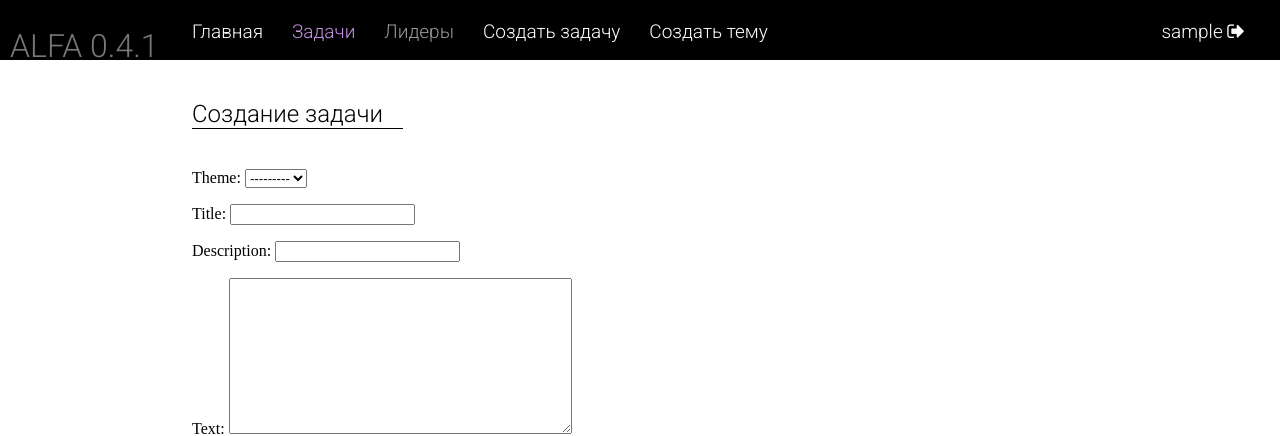
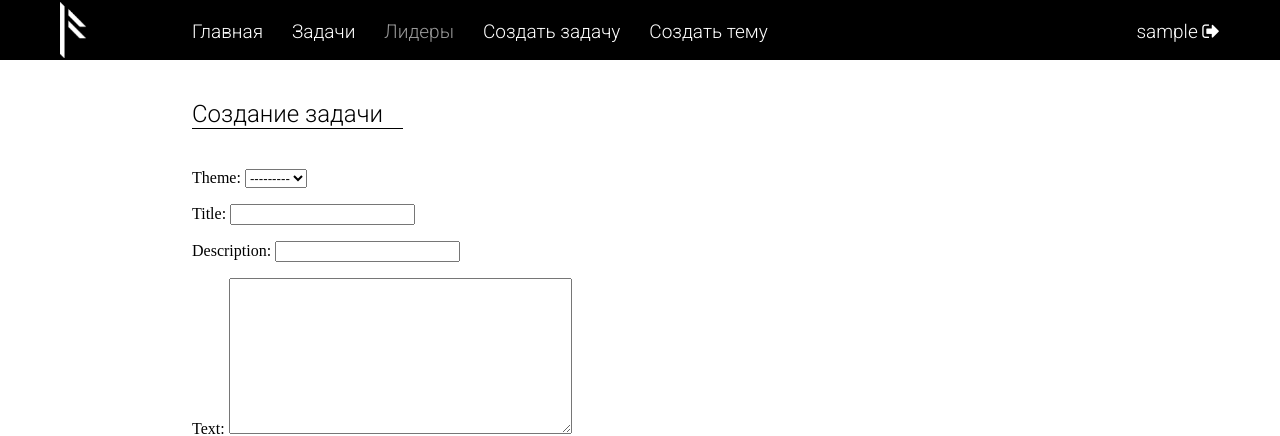
Before and after one commit to AlSerP/ansuz, a Django app: page /task/create/ in a window 1280 px wide. Shown: the top 436 px of the page. Run offline with Django 3.2, Linux system fonts and the light colour scheme; the visitor is signed in with stand-in values (Sample User, id 1); data that the repository does not hold is empty.

Commit message:
Add logo

```diff
--- a/static/styles/style.css
+++ b/static/styles/style.css
@@ -59,7 +59,7 @@ h2, h3 {
 .user {
     position: fixed;
     top: 20px;
-    right: 35px;
+    right: 60px;
 
     font-family: 'Roboto', sans-serif;
     font-weight: 300;
@@ -123,5 +123,12 @@ main {
     left: 10px;
 }
 
+.header-logo {
+    position: fixed;
+    height: 56px;
+    margin-left: 60px;
+    margin-top: 2px;
+}
+
 /* (224, 236, 240) */
 /* (240, 239, 224) */
--- a/tasks/views.py
+++ b/tasks/views.py
@@ -12,12 +12,14 @@ class UploadSolutionView(LoginRequiredMixin, CreateView):
     fields = ['upload']
 
     def form_valid(self, form):
-        form.instance.task = Task.objects.get(pk=self.kwargs.get('pk'))
-        form.instance.user = self.request.user
-        solution = form.save()
-        solution.save()
-        solution.compile()
-        return super().form_valid(form)
+        task = Task.objects.get(pk=self.kwargs.get('pk'))
+        if task.is_open and task.is_visible:
+            form.instance.task = task
+            form.instance.user = self.request.user
+            solution = form.save()
+            solution.save()
+            solution.compile()
+            return super().form_valid(form)
 
     def get_success_url(self, **kwargs):
         return reverse_lazy('task', kwargs={'pk': self.kwargs.get('pk')})
--- a/templates/header.html
+++ b/templates/header.html
@@ -1,11 +1,13 @@
 {% load poll_extras %}
+{% load static %}
 
 <div class="navbar">
-    <h1 class="version_info">ALFA 0.4.1</h1>
+<!--ALFA 0.4.1-->
+    <img src="{% static 'images/ansuz_small.png' %}" alt="ansuz" class="header-logo">
 
     <div class="link_menu">
         <a href="{% url 'home' %}">Главная</a>
-        <a href="#" class="active">Задачи</a>
+        <a href="#">Задачи</a>
         <a href="/admin/" class="disabled">Лидеры</a>
         {% can_edit_tasks user as is_moderator %}
         {% if is_moderator %}
```
Also changed, not shown: static/images/ansuz_small.png (added).
